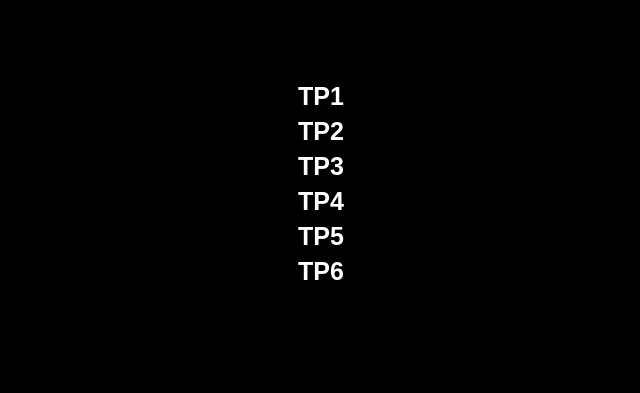
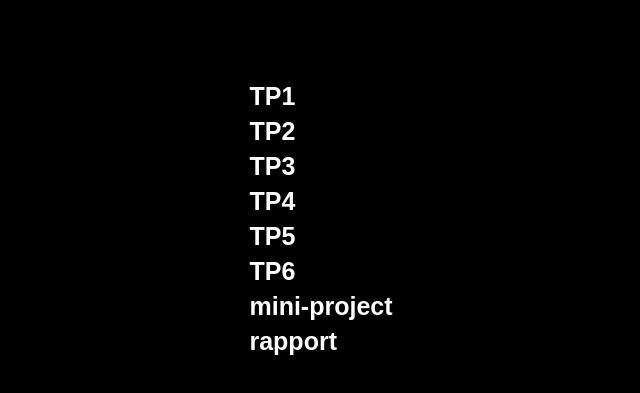
Before and after one commit to Fairouz-laamri/init-web-tps, a plain HTML site: page index.html in a window 1280 px wide. Shown: the part 79-472 px from the top of the page, without its empty margins (319-959 px from the left). Drawn offline with Linux system fonts and the light colour scheme.

Commit message:
Update index.html

```diff
--- a/index.html
+++ b/index.html
@@ -13,6 +13,8 @@
         <li><button onclick="location.href='https://fairouz-laamri.github.io/init-web-tp4/'">TP4</button></li>
         <li><button onclick="location.href='https://fairouz-laamri.github.io/init-web-tp5/'">TP5</button></li>
         <li><button onclick="location.href='https://fairouz-laamri.github.io/init-web-tp6/'">TP6</button></li>
+        <li><button onclick="location.href='https://fairouz-laamri.github.io/init-web-tp-mini-project/'">mini-project</button></li>
+        <li><button onclick="location.href='rapport projet init.pdf'">rapport</button></li>
     </ul>
 
 </body>
```
